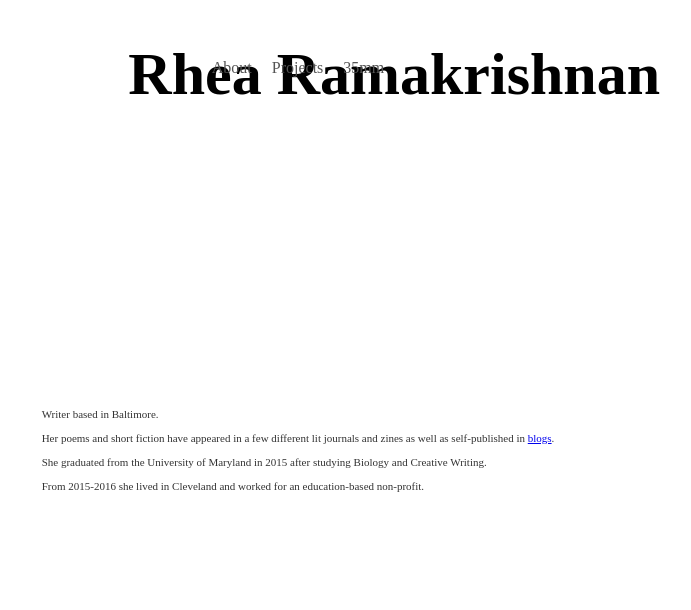
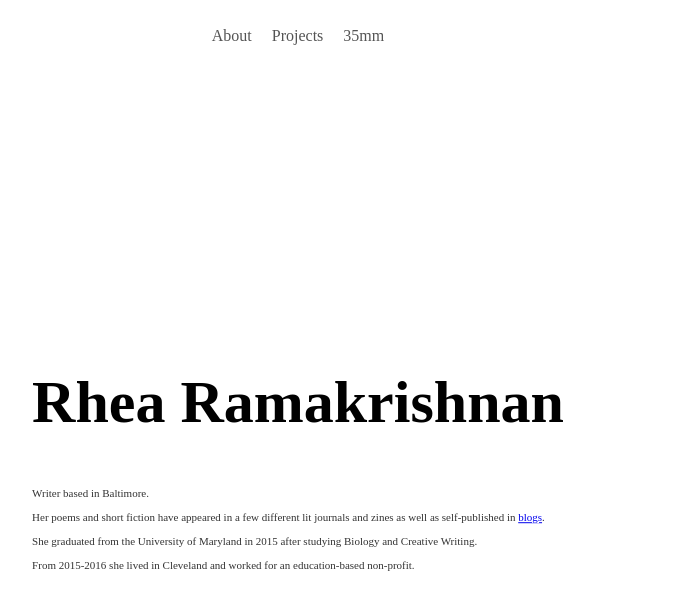
Before and after one commit to reram/reram.github.io, a Jekyll site: the page built from index.html, in a window 1280 px wide. Shown: the top 610 px of the page, without its empty margins (342-1033 px from the left). Built offline with Jekyll 4.4.1, drawn with Linux system fonts in a browser that asks for light colours.

Commit message:
Update index.html

```diff
--- a/index.html
+++ b/index.html
@@ -14,9 +14,10 @@ layout: page
 </ul>
 </center>
 
+<section>
+
 <h1>Rhea Ramakrishnan</h1>
 
-<section>
       <p>
       Writer based in Baltimore.
       <br><br>
```
